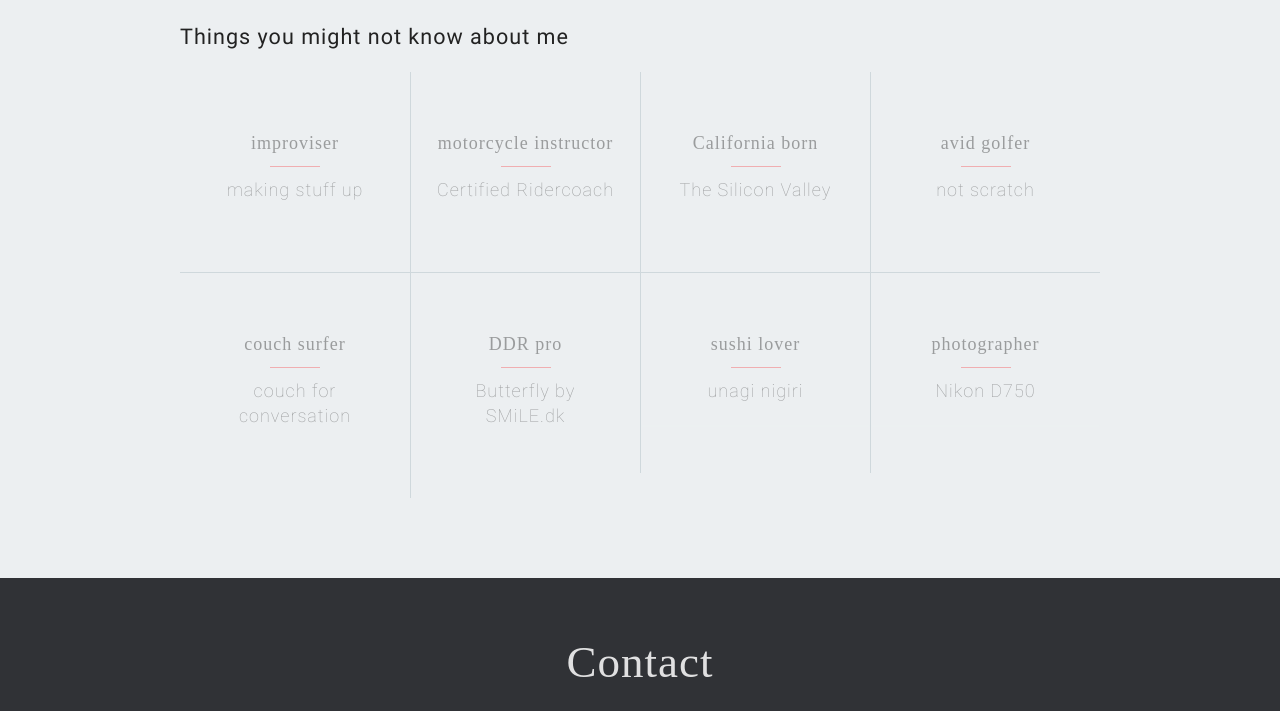
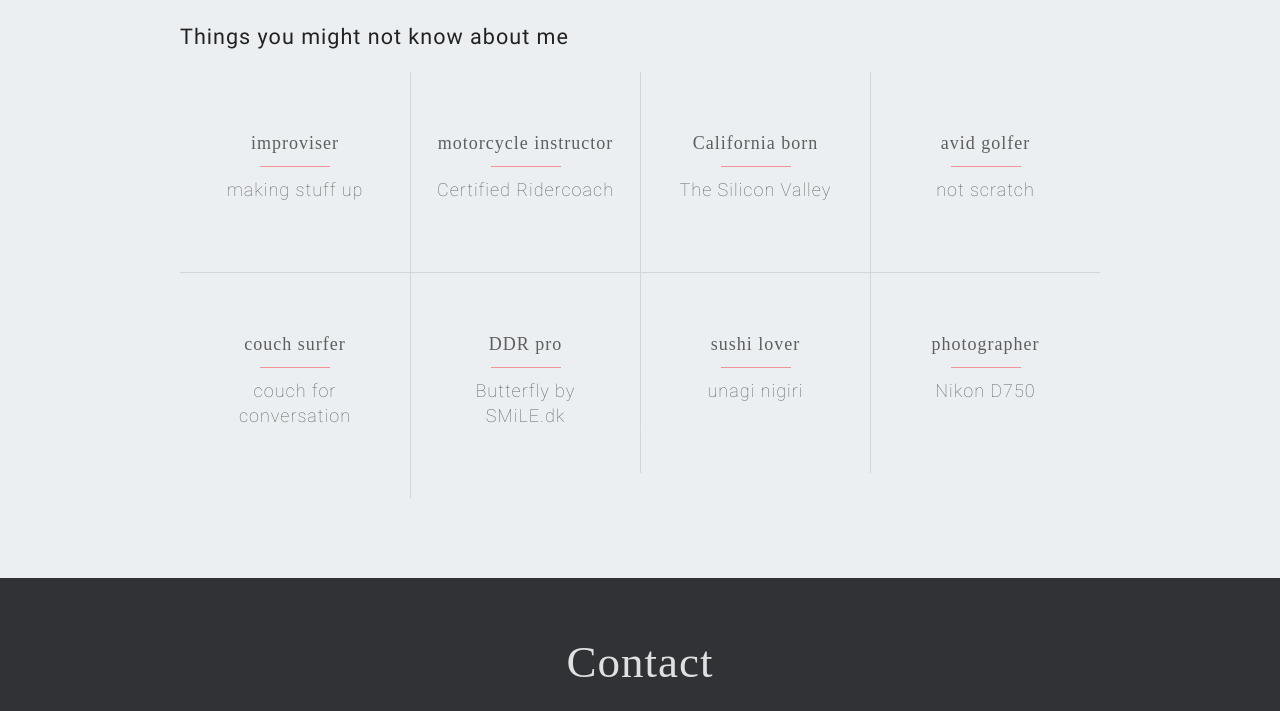
Before and after one commit to huywhomustnotbenamed/huywhomustnotbenamed.github.io, a plain HTML site: page index.html in a window 1280 px wide. Shown: the part 2878-3589 px from the top of the page. Drawn offline with nearby package versions, Linux system fonts and the light colour scheme; a web font is replaced by a local one.

Commit message:
changed things style

```diff
--- a/css/main.css
+++ b/css/main.css
@@ -133,7 +133,7 @@ h2 {
 }
 
 .things .card {
-    opacity: 0.4;
+    opacity: 0.7;
     -webkit-transition: opacity 0.5s ease-in-out;
     -moz-transition: opacity 0.5s ease-in-out;
     -ms-transition: opacity 0.5s ease-in-out;
@@ -150,9 +150,9 @@ h2 {
 }
 
 .things .card-content div {
-    background-color: #F74F54;
+    background-color: #f86d72;
     min-height: 1px;
-    width: 50px;
+    width: 70px;
     position: relative;
     margin: 12px auto 10px auto;
 }
```
